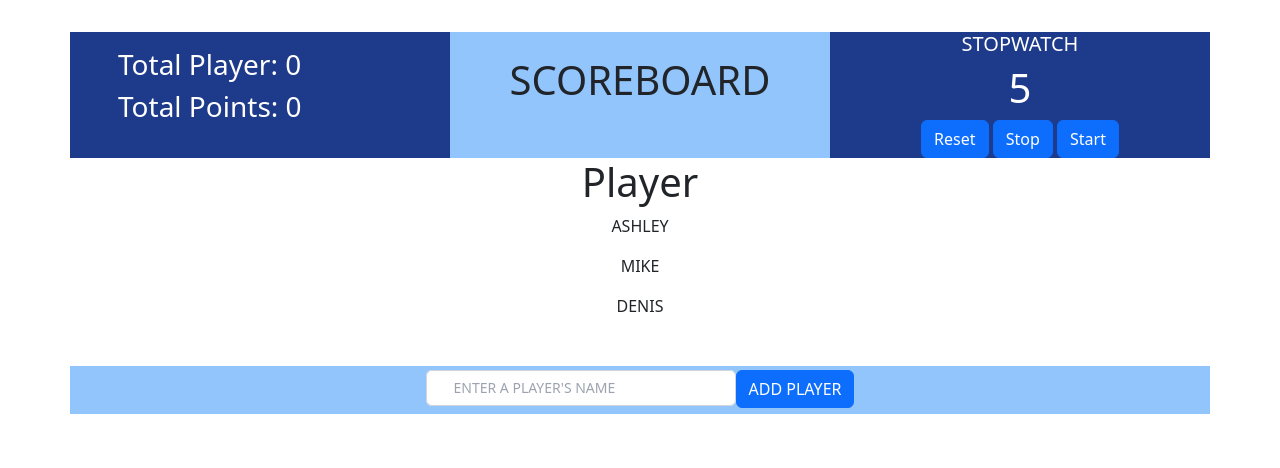
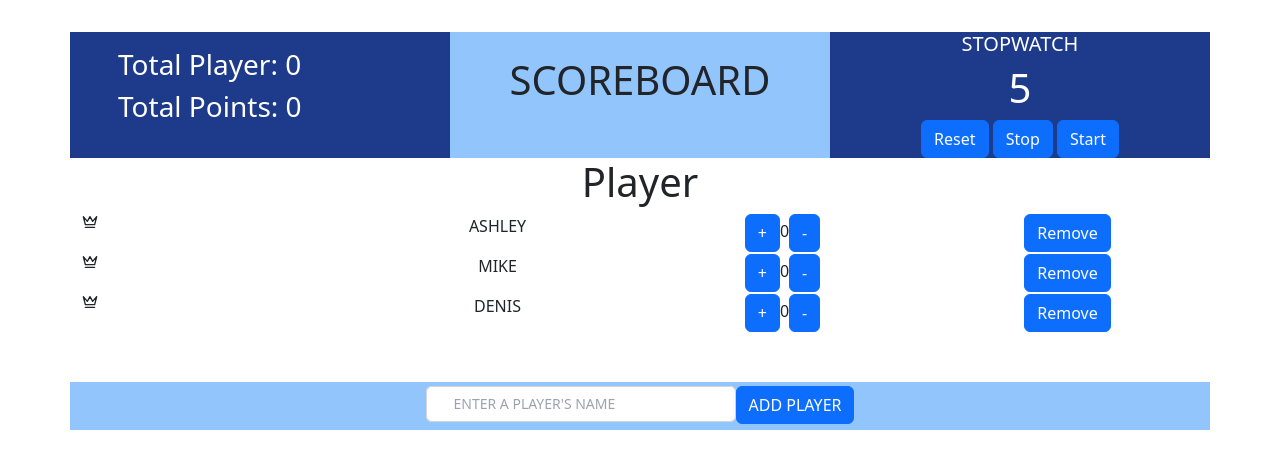
Before and after one commit to MuchokiDavid/scoreboard, a React (Create React App) app: page / in a window 1280 px wide. Shown: the top 468 px of the page. Built offline with nearby package versions, Linux system fonts and the light colour scheme.

Commit message:
Improved list

```diff
--- a/src/components/Player.js
+++ b/src/components/Player.js
@@ -5,19 +5,44 @@ import Header from './Header';
 import { FaCrown } from "react-icons/fa";//black
 import { LuCrown } from "react-icons/lu";//white
 import { playerList } from '../data/ListPlayers';
+import Container from 'react-bootstrap/Container';
+import Row from 'react-bootstrap/Row';
+import Col from 'react-bootstrap/Col';
+import { Button } from 'react-bootstrap';
 
 
 function Player() {
   const [player, setPlayer] = useState(playerList);
+  const [count , setCount]= useState(0)
 
   const handleSubmit = (data) => {
     setPlayer ((prevList) => [...prevList, data])
   }
 
+  //function handle increase
+  const handleAdd= () => {
+    setCount(count + 1)
+  }
+
+  // function handle Subtract
+  const handleSubtract = () => {
+    if (count > 0) {
+      setCount(count - 1)
+    }
+  }
+
   const playersList= player.map((p, index)=> {
     return (
-      <div key={index} className="bg-white">
-        <p>{p}</p>
+      <div key={index} className="bg-white divide-y divide-dashed">
+        <Container>
+          <Row>
+            <Col><LuCrown /></Col>
+            <Col><p>{p}</p></Col>
+            <Col><Button onClick={handleAdd}>+</Button>{count}<Button onClick={handleSubtract}>-</Button></Col>
+            <Col><Button>Remove</Button></Col>
+          </Row>
+        </Container>
+
       </div>
     )
   })
@@ -35,3 +60,73 @@ function Player() {
 }
 
 export default Player
+
+// import React, { useState } from 'react';
+// import Footer from './Footer';
+// import Header from './Header';
+// import { LuCrown } from 'react-icons/lu'; // white
+// import { playerList } from '../data/ListPlayers';
+// import Container from 'react-bootstrap/Container';
+// import Row from 'react-bootstrap/Row';
+// import Col from 'react-bootstrap/Col';
+// import { Button } from 'react-bootstrap';
+
+// function Player() {
+//   const [players, setPlayers] = useState(playerList.map(() => ({ count: 0 })));
+
+//   const handleSubmit = (data) => {
+//     setPlayers((prevPlayers) => [...prevPlayers, data{ count: 0 }]);
+//   };
+
+//   const handleAdd = (index) => {
+//     setPlayers((prevPlayers) =>
+//       prevPlayers.map((player, i) =>
+//         i === index ? { ...player, count: player.count + 1 } : player
+//       )
+//     );
+//   };
+
+//   const handleSubtract = (index) => {
+//     setPlayers((prevPlayers) =>
+//       prevPlayers.map((player, i) =>
+//         i === index && player.count > 0
+//           ? { ...player, count: player.count - 1 }
+//           : player
+//       )
+//     );
+//   };
+
+//   const playersList = players.map((player, index) => (
+//     <div key={index} className="bg-white divide-y divide-dashed">
+//       <Container>
+//         <Row>
+//           <Col>
+//             <LuCrown />
+//           </Col>
+//           <Col>
+//             <p>{playerList[index]}</p>
+//           </Col>
+//           <Col>
+//             <Button onClick={() => handleAdd(index)}>+</Button>
+//             {player.count}
+//             <Button onClick={() => handleSubtract(index)}>-</Button>
+//           </Col>
+//           <Col></Col>
+//         </Row>
+//       </Container>
+//     </div>
+//   ));
+
+//   return (
+//     <div>
+//       <Header />
+//       <div>
+//         <h1>Player</h1>
+//         {playersList}
+//       </div>
+//       <Footer handleForm={handleSubmit} />
+//     </div>
+//   );
+// }
+
+// export default Player;
--- a/src/components/PlayerForm.js
+++ b/src/components/PlayerForm.js
@@ -17,6 +17,7 @@ function PlayerForm({handleForm}) {
     function handleSubmit(e){
         e.preventDefault()
         handleForm(name)
+        setName("")
     }
 
   return (
@@ -28,7 +29,7 @@ function PlayerForm({handleForm}) {
                 name='name'
                 placeholder= "ENTER A PLAYER'S NAME"
                 value={name}
-                onChange={(e)=> setName(e.target.value)}
+                onChange={(e)=> setName(e.target.value.toLocaleUpperCase())}
                 className='block w-full rounded-md border-0 py-1.5 pl-7 pr-20 text-gray-900 ring-1 ring-inset ring-gray-300 placeholder:text-gray-400 focus:ring-2 focus:ring-inset focus:ring-indigo-600 sm:text-sm sm:leading-6'
                 /></label>
                 <Button variant="primary" type="submit" onClick={handleSubmit}>ADD PLAYER</Button>
```
